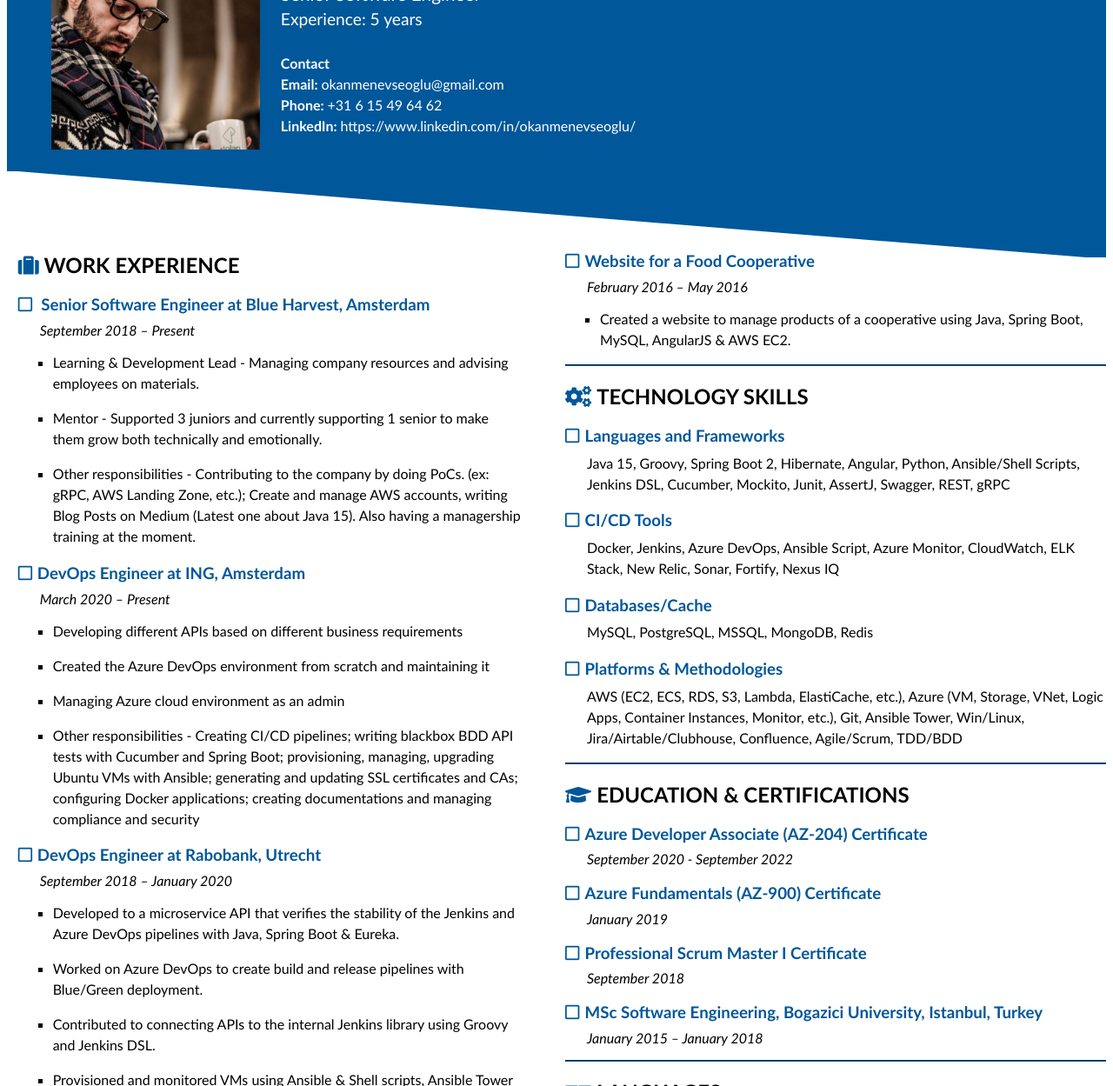
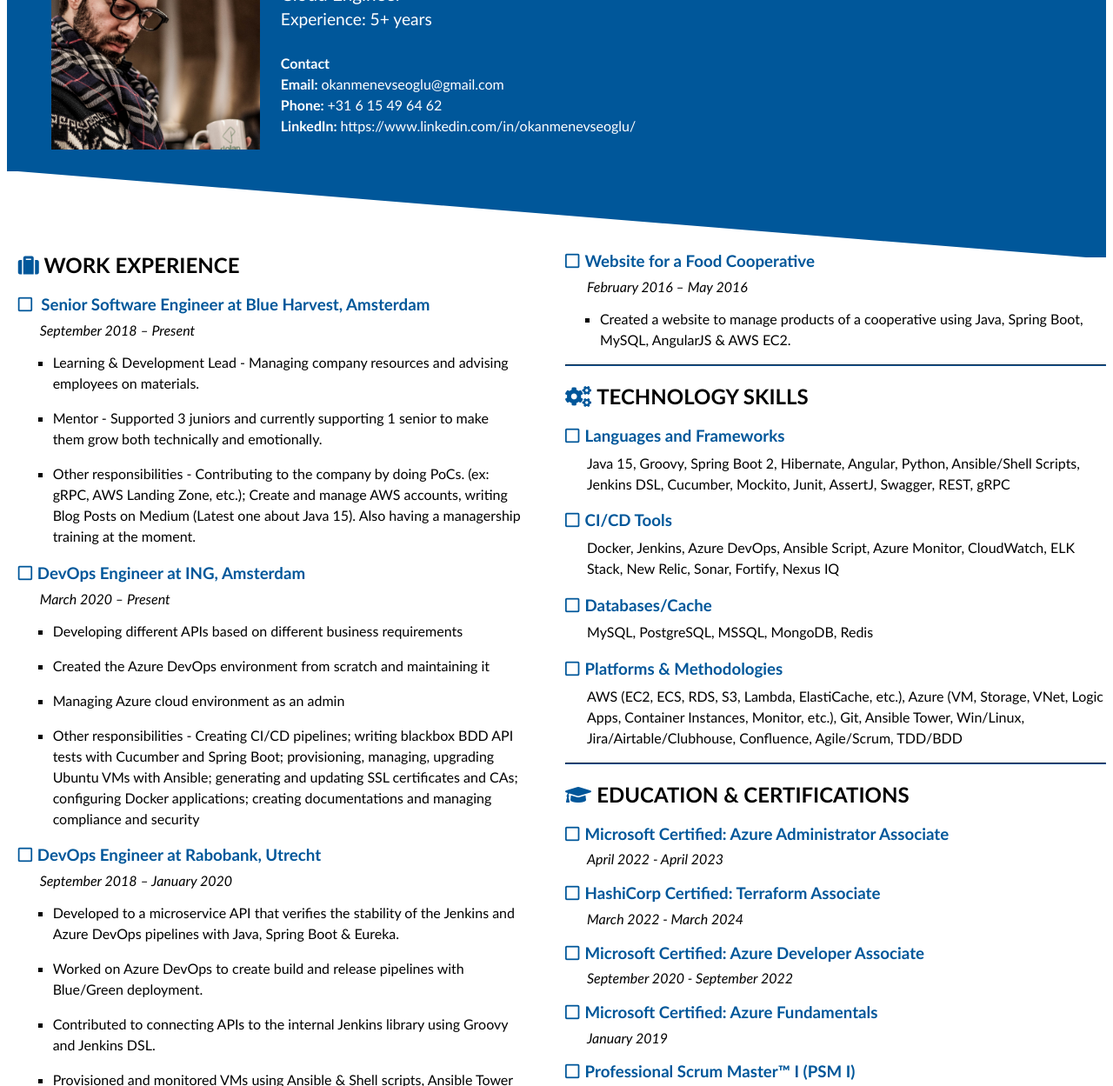
Before and after one commit to okanmenevseoglu/okanmenevseoglu.github.io, a plain HTML site: page index.html in a window 1280 px wide. Shown: the part 127-1376 px from the top of the page at 87% size. Drawn offline with Linux system fonts and the light colour scheme.

Commit message:
Updated languages and certifications.

```diff
--- a/index.html
+++ b/index.html
@@ -26,8 +26,8 @@
         <div id="header-grid-item-2">
             <div id="name-title">
                 <h1 id="full-name">Okan Menevseoglu</h1>
-                <p id="full-title">Senior Software Engineer</p>
-                <p id="experience">Experience: 5 years</p>
+                <p id="full-title">Cloud Engineer</p>
+                <p id="experience">Experience: 5+ years</p>
             </div>
             <br>
             <div id="contact-info">
@@ -219,19 +219,35 @@
             <ul class="section-list">
                 <li>
                     <h3>
-                        <span><i class="far fa-square icon"></i>Azure Developer Associate (AZ-204) Certificate</span>
+                        <span>
+                            <i class="far fa-square icon"></i>Microsoft Certified: Azure Administrator Associate
+                        </span>
+                    </h3>
+                    <p class="duration"><i>April 2022 - April 2023</i></p>
+                </li>
+                <li>
+                    <h3>
+                        <span>
+                            <i class="far fa-square icon"></i>HashiCorp Certified: Terraform Associate
+                        </span>
+                    </h3>
+                    <p class="duration"><i>March 2022 - March 2024</i></p>
+                </li>
+                <li>
+                    <h3>
+                        <span><i class="far fa-square icon"></i>Microsoft Certified: Azure Developer Associate</span>
                     </h3>
                     <p class="duration"><i>September 2020 - September 2022</i></p>
                 </li>
                 <li>
                     <h3>
-                        <span><i class="far fa-square icon"></i>Azure Fundamentals (AZ-900) Certificate</span>
+                        <span><i class="far fa-square icon"></i>Microsoft Certified: Azure Fundamentals</span>
                     </h3>
                     <p class="duration"><i>January 2019</i></p>
                 </li>
                 <li>
                     <h3>
-                        <span><i class="far fa-square icon"></i>Professional Scrum Master I Certificate</span>
+                        <span><i class="far fa-square icon"></i>Professional Scrum Master™ I (PSM I)</span>
                     </h3>
                     <p class="duration"><i>September 2018</i></p>
                 </li>
@@ -249,6 +265,7 @@
             <ul id="languages">
                 <li>Native in Turkish</li>
                 <li>Fluent in English</li>
+                <li>Elementary in Dutch</li>
             </ul>
         </div>
     </div>
```
